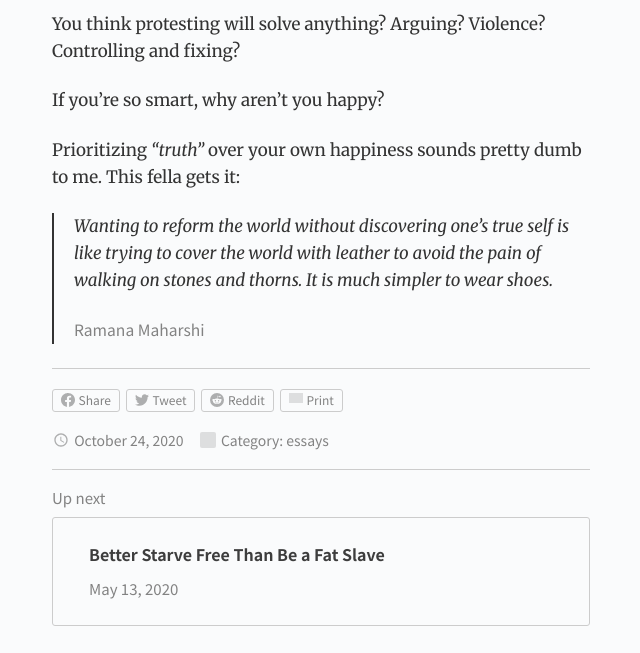
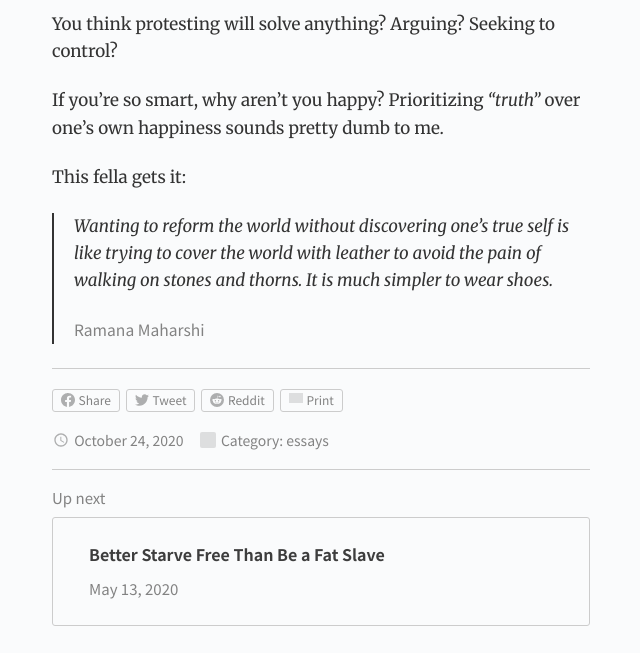
Before and after one commit to gdbroman/broman.blog, a Jekyll site: the page built from _posts/2020/2020-10-24-happy-not-right.md, in a window 1280 px wide and 900 px high, scrolled down 745 px, cut to the strip 247-900 px from the top of the window. Shown: the whole strip, without its empty margins (188-828 px from the left). Built offline with Jekyll 4.4.1, drawn with Linux system fonts in a browser that asks for light colours; grey boxes are pictures that could not be loaded.

Commit message:
revision

```diff
--- a/_posts/2020/2020-10-24-happy-not-right.md
+++ b/_posts/2020/2020-10-24-happy-not-right.md
@@ -5,11 +5,11 @@ permalink: "happy-not-right"
 
 Never before have so many unhappy people sought to *"make the world a better place."*
 
-You think protesting will solve anything? Arguing? Violence? Controlling and fixing?
+You think protesting will solve anything? Arguing? Seeking to control?
 
-If you're so smart, why aren't you happy?
+If you're so smart, why aren't you happy? Prioritizing *"truth"* over one's own happiness sounds pretty dumb to me.
 
-Prioritizing *"truth"* over your own happiness sounds pretty dumb to me. This fella gets it:
+This fella gets it:
 
 > Wanting to reform the world without discovering one's true self is like trying to cover the world with leather to avoid the pain of walking on stones and thorns. It is much simpler to wear shoes.
 >
```
